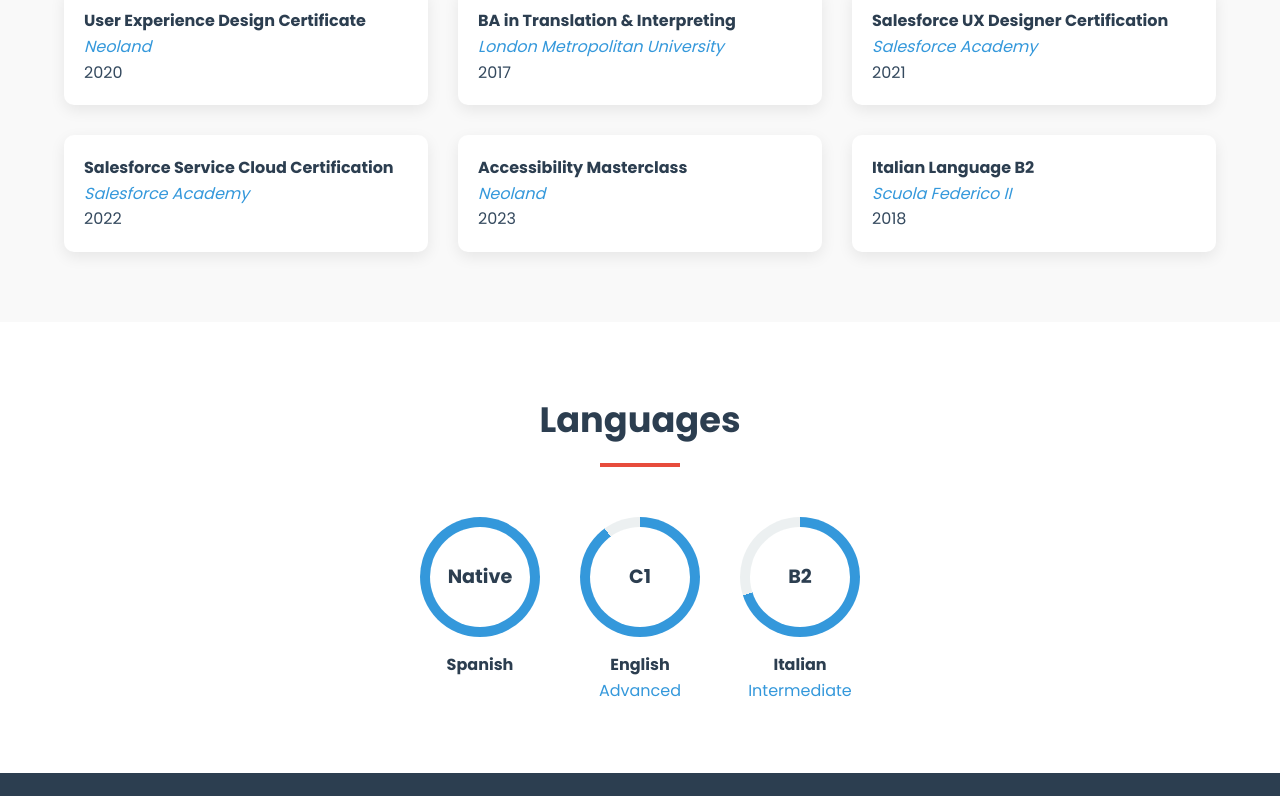
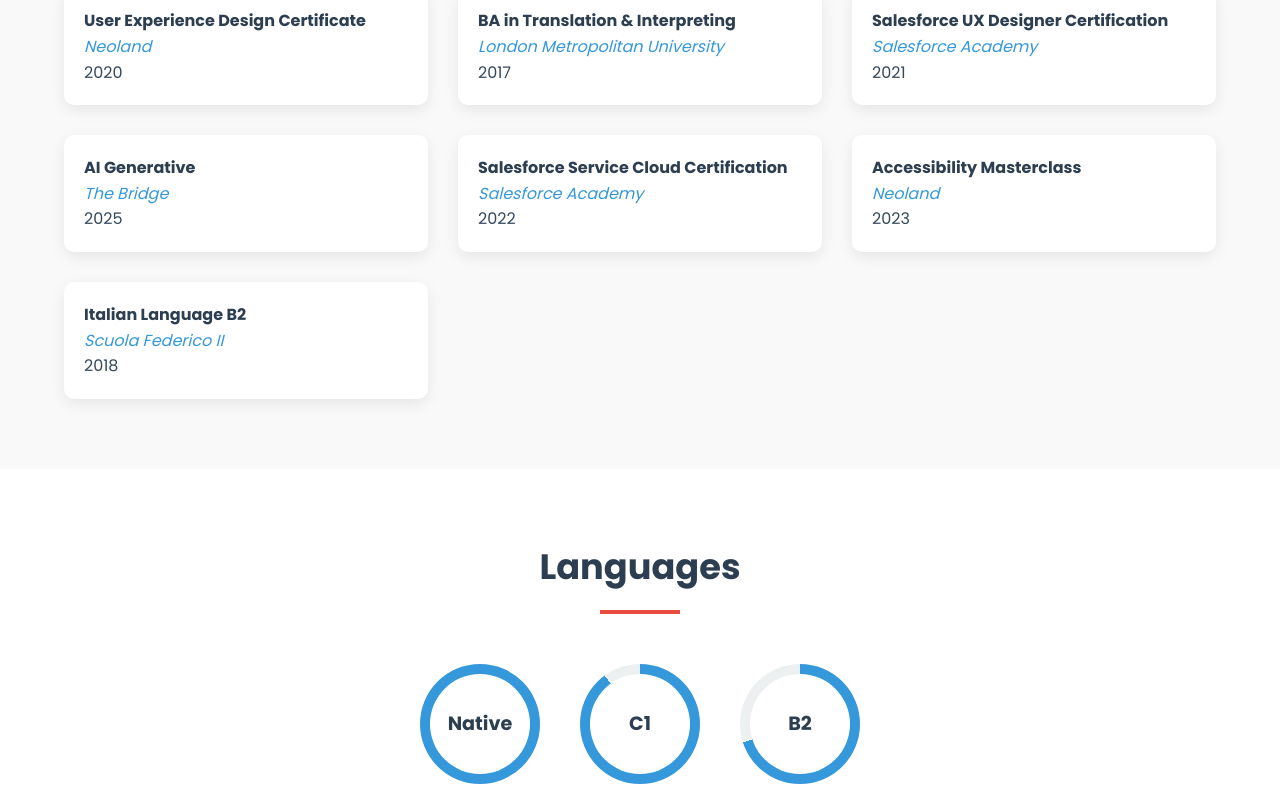
Before and after one commit to celiaframbuesa/cv, a plain HTML site: page Sin título.html in a window 1280 px wide. Shown: the part 4520-5316 px from the top of the page. Drawn offline with Linux system fonts and the light colour scheme.

Commit message:
Update Sin título.html

```diff
--- a/Sin título.html
+++ b/Sin título.html
@@ -504,6 +504,11 @@
                 <div class="education-institution">Salesforce Academy</div>
                 <div class="education-date">2021</div>
             </div>
+             <div class="education-item">
+                <div class="education-title">AI Generative</div>
+                <div class="education-institution">The Bridge</div>
+                <div class="education-date">2025</div>
+            </div>
             <div class="education-item">
                 <div class="education-title">Salesforce Service Cloud Certification</div>
                 <div class="education-institution">Salesforce Academy</div>
```
